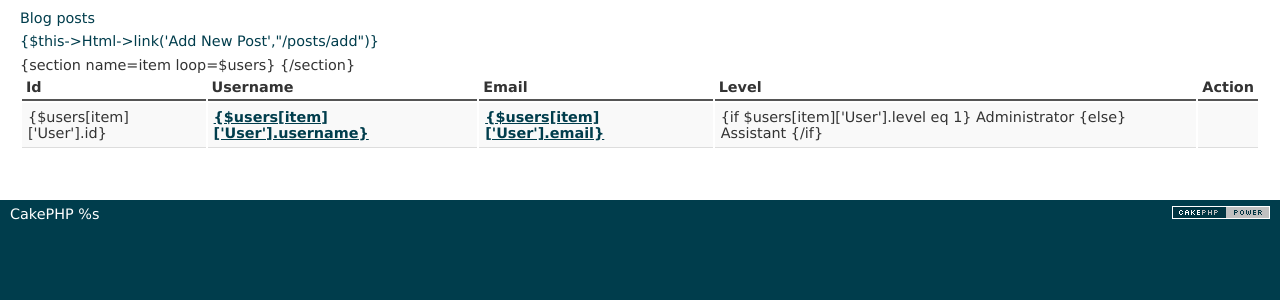
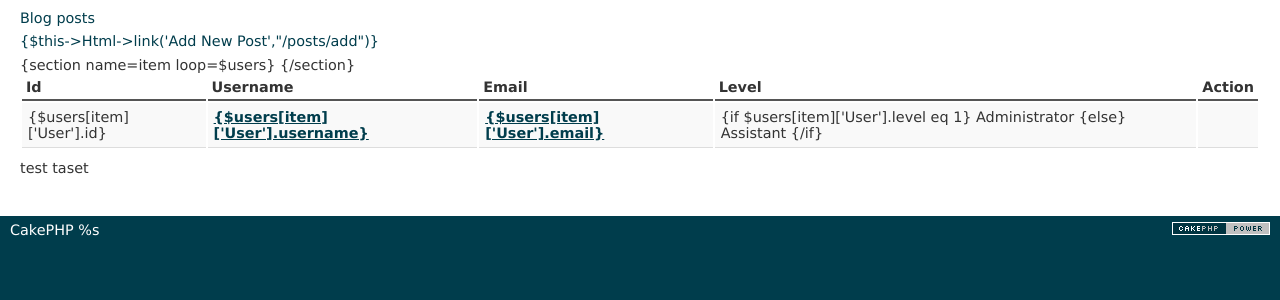
Before and after one commit to kingpham/cakephp123, a CakePHP app: the page made by app/View/User/admin_index.ctp in a window 1280 px wide. Shown: the part 47-347 px from the top of the page. Run offline with PHP 8.4 and a stand-in for CakePHP, Linux system fonts and the light colour scheme; the template is opened without the code that fills it, so the values that code supplies are empty; some libraries are stand-ins or nearby versions.

Commit message:
updatedd

```diff
--- a/app/View/User/admin_index.ctp
+++ b/app/View/User/admin_index.ctp
@@ -34,3 +34,4 @@
     </tr>
     {/section}
 </table>
+test taset
```
